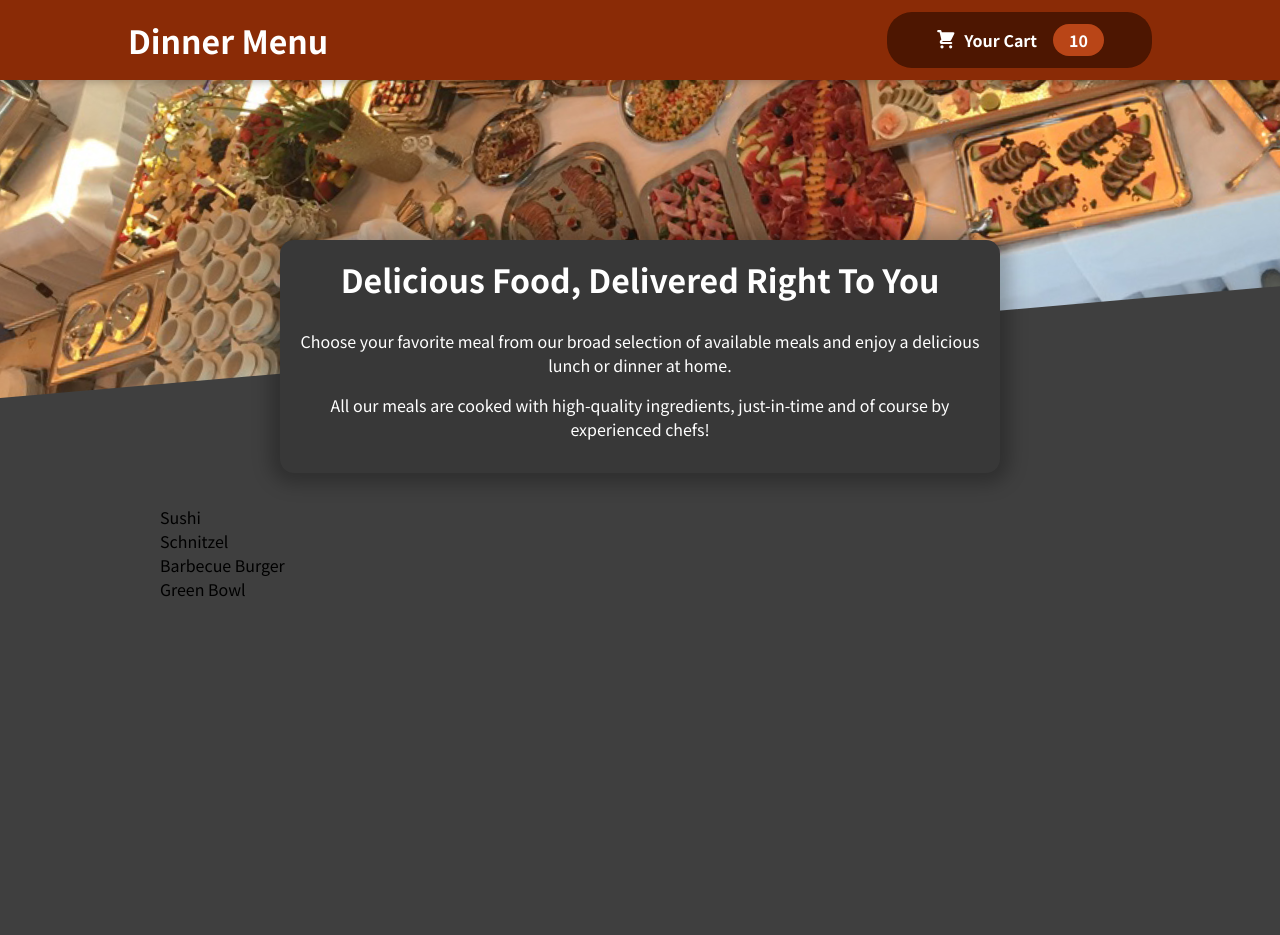
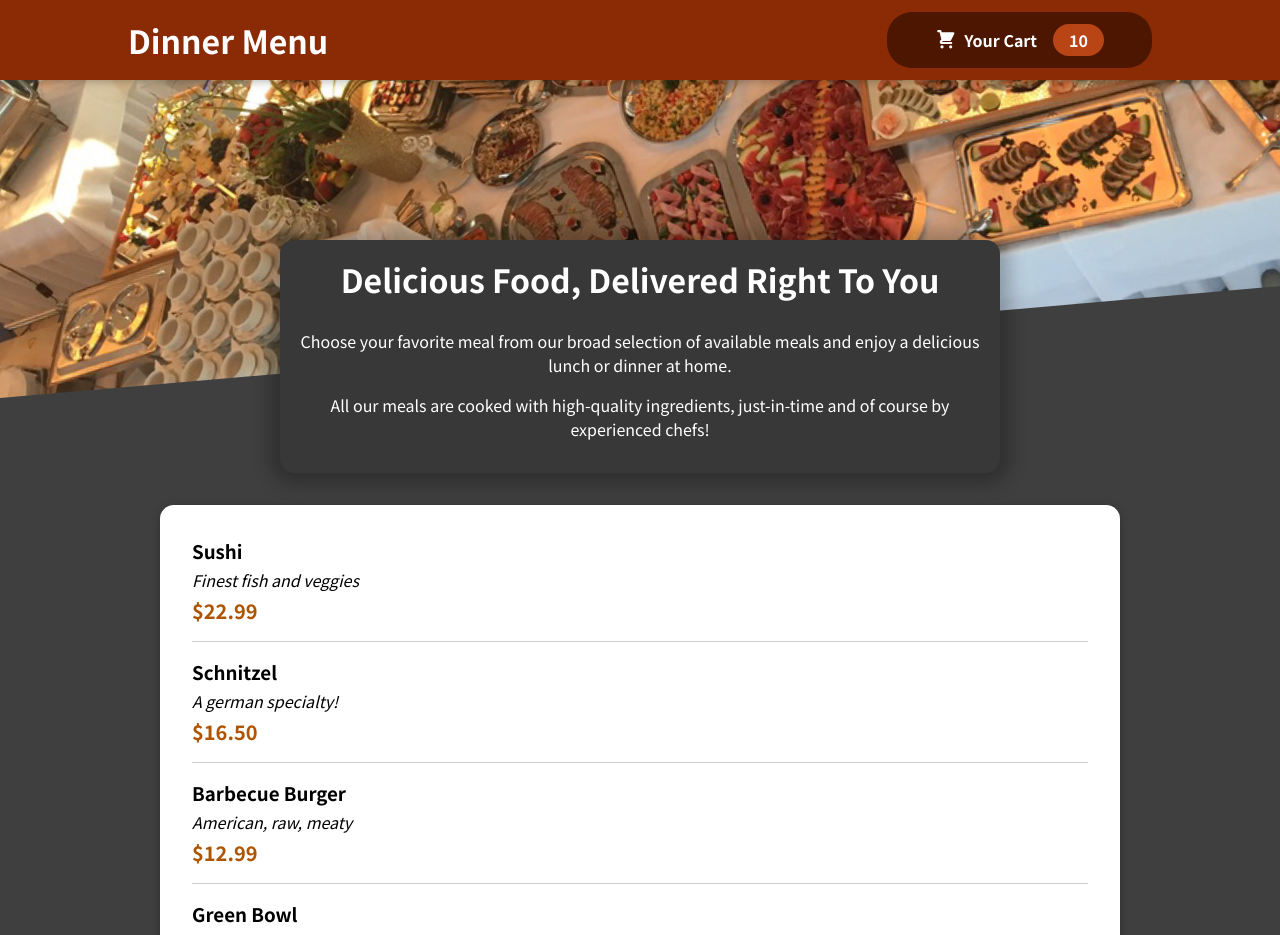
Before and after one commit to amnahasad/React_Food_Order_App, a React (Create React App) app: page / in a window 1280 px wide. Shown: the top 935 px of the page. Before the commit the page ends 800 px from the top, so only its background shows below. Built offline with nearby package versions, Linux system fonts and the light colour scheme.

Commit message:
Added a menu with a list of meal items

```diff
--- a/src/components/Meals/AvailableMeals.js
+++ b/src/components/Meals/AvailableMeals.js
@@ -1,4 +1,6 @@
+import Card from '../UI/Card';
 import classes from './AvailableMeals.module.css';
+import MealItem from './MealItem/MealItem';
 
 const DUMMY_MEALS = [
     {
@@ -29,10 +31,18 @@
 
 
 const AvailableMeals = () => {
-    const mealsList = DUMMY_MEALS.map(meal => <li>{meal.name}</li>);
+    const mealsList = DUMMY_MEALS.map(meal =>
+        <MealItem
+            key={meal.id}
+            name={meal.name}
+            description={meal.description}
+            price={meal.price}
+        />);
 
     return <section className={classes.meals}>
-        <ul>{mealsList}</ul>
+        <Card>
+            <ul>{mealsList}</ul>
+        </Card>
     </section>
 };
 
--- /dev/null
+++ b/src/components/Meals/MealItem/MealItem.js
@@ -0,0 +1,19 @@
+import React from 'react';
+import classes from './MealItem.module.css';
+
+const MealItem = (props) => {
+    const price = `$${props.price.toFixed(2)}`;
+
+    return (
+        <li className={classes.meal}>
+            <div>
+                <h3>{props.name}</h3>
+                <div className={classes.description}>{props.description}</div>
+                <div className={classes.price}>{price}</div>
+            </div>
+            <div></div>
+        </li>
+    );
+};
+
+export default MealItem;
--- /dev/null
+++ b/src/components/Meals/MealItem/MealItem.module.css
@@ -0,0 +1,22 @@
+.meal {
+    display: flex;
+    justify-content: space-between;
+    margin: 1rem;
+    padding-bottom: 1rem;
+    border-bottom: 1px solid #ccc;
+  }
+
+  .meal h3 {
+    margin: 0 0 0.25rem 0;
+  }
+
+  .description {
+    font-style: italic;
+  }
+
+  .price {
+    margin-top: 0.25rem;
+    font-weight: bold;
+    color: #ad5502;
+    font-size: 1.25rem;
+  }
--- /dev/null
+++ b/src/components/UI/Card.js
@@ -0,0 +1,10 @@
+import React from 'react';
+import classes from './Card.module.css';
+
+const Card = (props) => {
+    return(
+        <div className={classes.card}>{props.children}</div>
+    );
+};
+
+export default Card;
--- /dev/null
+++ b/src/components/UI/Card.module.css
@@ -0,0 +1,6 @@
+.card {
+    padding: 1rem;
+    box-shadow: 0 2px 8px rgba(0, 0, 0, 0.25);
+    border-radius: 14px;
+    background-color: white;
+  }
```
Also changed, not shown: src/components/Meals/MealItem/MealItemForm.js (added).
